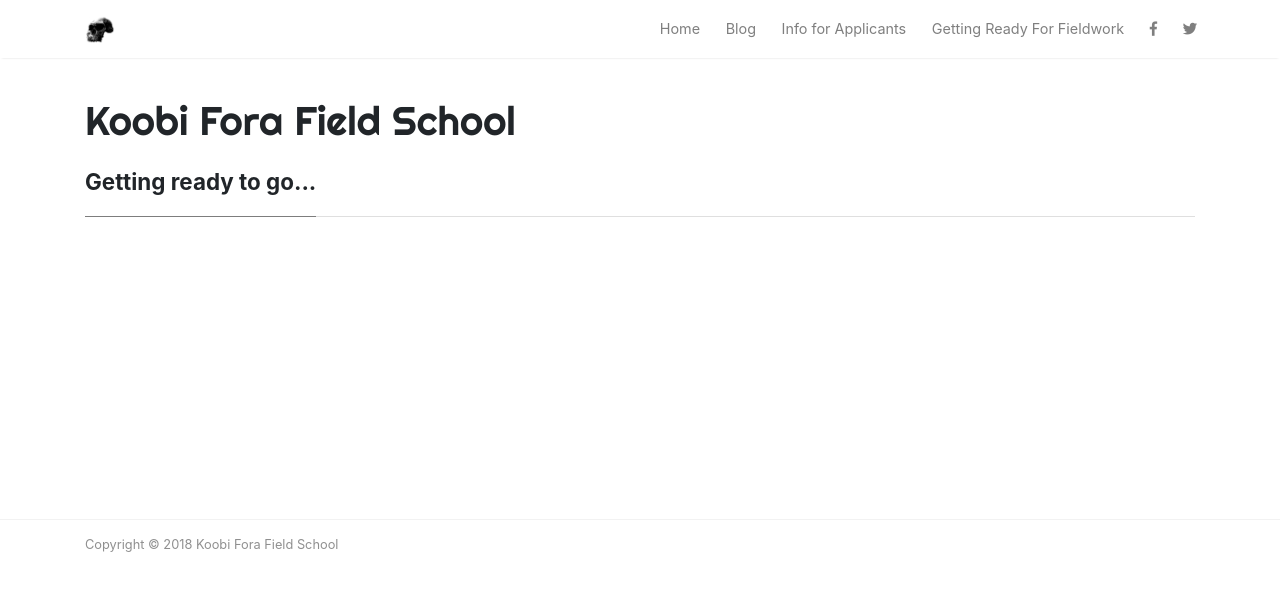
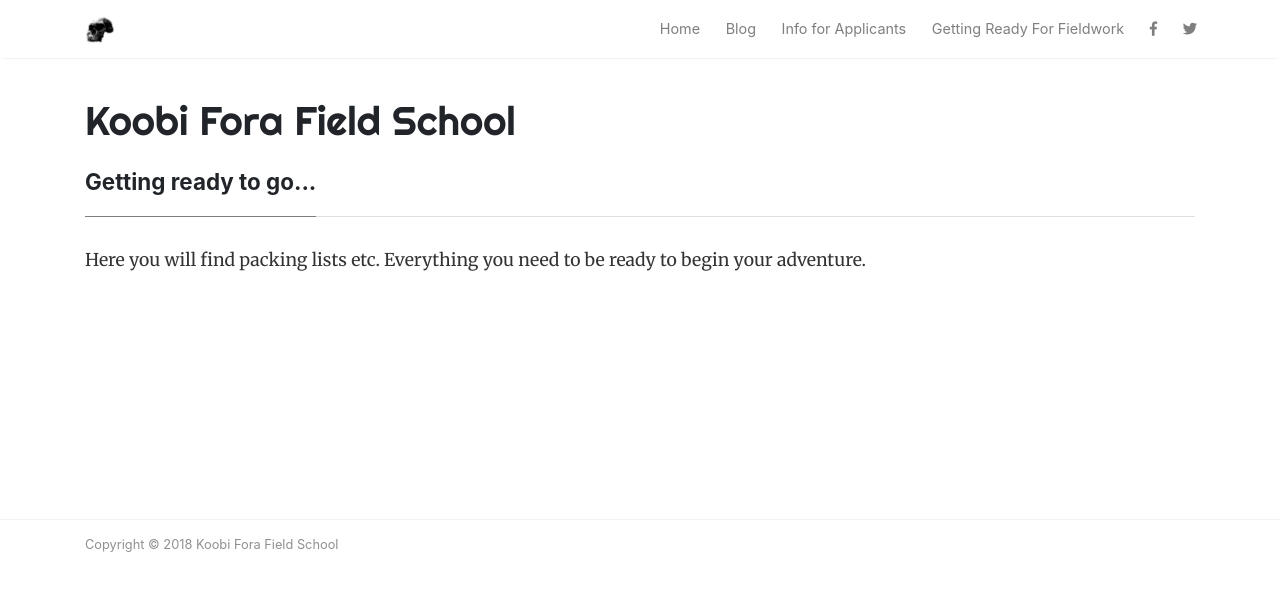
Before and after one commit to wabarr/KFFS, a Jekyll site: the page built from getting-ready-to-go.md, in a window 1280 px wide. Shown: the top 591 px of the page. Built offline with Jekyll 4.4.1, drawn with Linux system fonts in a browser that asks for light colours; nearby versions of some CDN libraries; comment, search, counter and statistics services are not loaded.

Commit message:
Update from Forestry.io - Updated getting-ready-to-go.md

```diff
--- a/getting-ready-to-go.md
+++ b/getting-ready-to-go.md
@@ -1,5 +1,7 @@
 ---
 layout: page
-title: "Getting ready to go..."
+title: Getting ready to go...
 comments: false
+
 ---
+Here you will find packing lists etc.  Everything you need to be ready to begin your adventure.
```
Also changed, not shown: .forestry/settings.yml.
